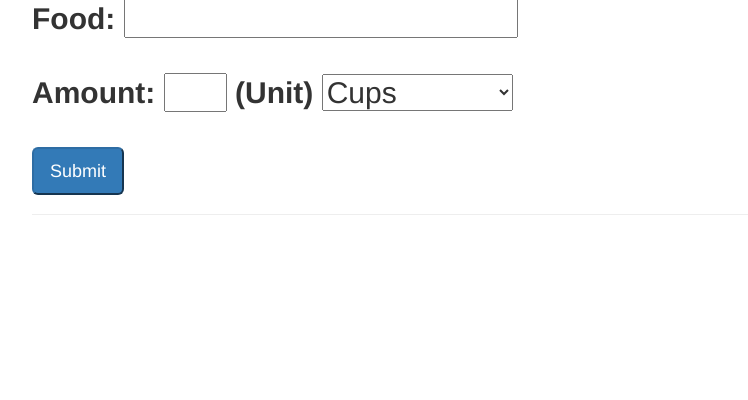
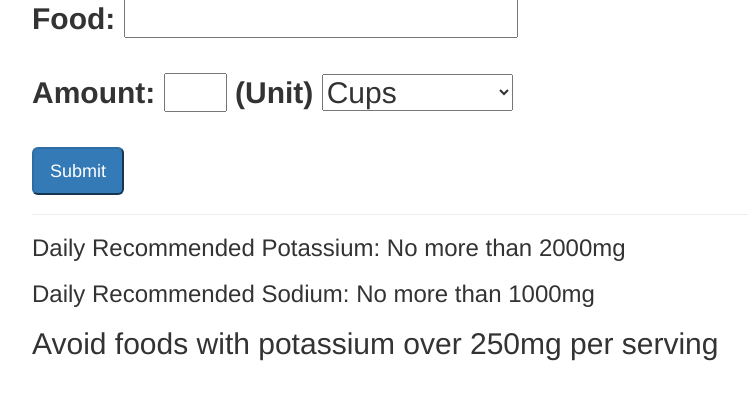
Before and after one commit to jeremyfreudberg/potassium, a Flask app: page / in a window 1280 px wide. Shown: the part 131-531 px from the top of the page, without its empty margins (38-786 px from the left). Run offline with Flask 2, Linux system fonts and the light colour scheme; some libraries are stand-ins or nearby versions.

Commit message:
Add information

```diff
--- a/app/templates/pretty.html
+++ b/app/templates/pretty.html
@@ -8,5 +8,8 @@
         {% block page_content %}
 		{% endblock %}
     </div>
+	<h3>Daily Recommended Potassium: No more than 2000mg</h3>
+	<h3>Daily Recommended Sodium: No more than 1000mg</h3>
+	<h2>Avoid foods with potassium over 250mg per serving</h2>
 </div>
 {% endblock %}
```
